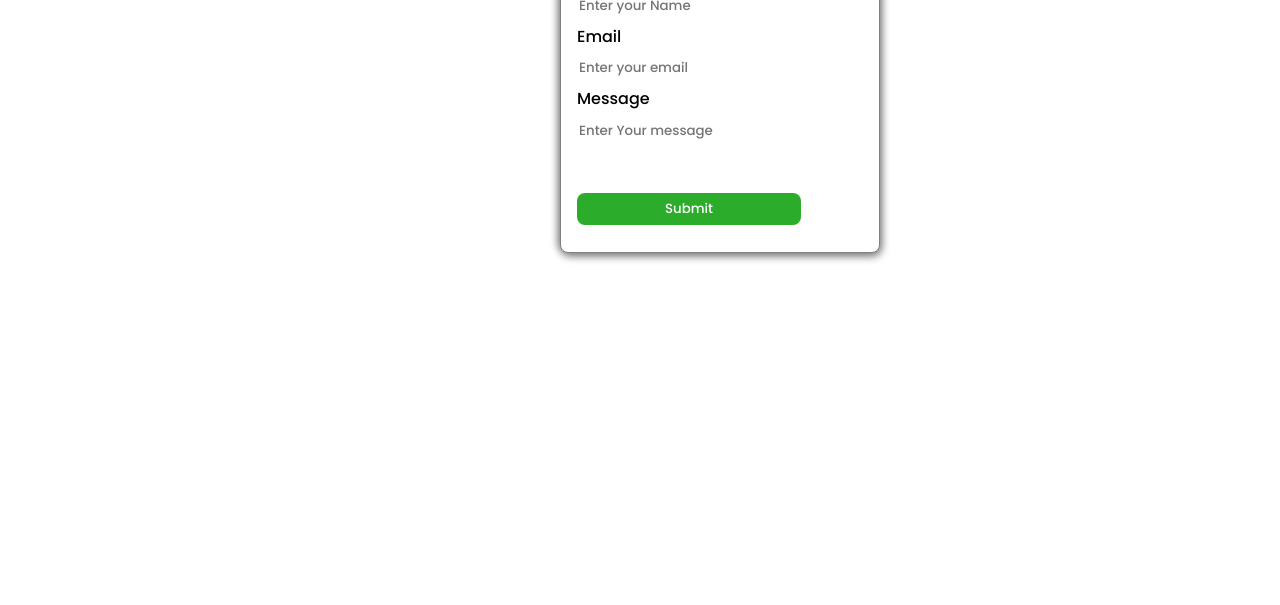
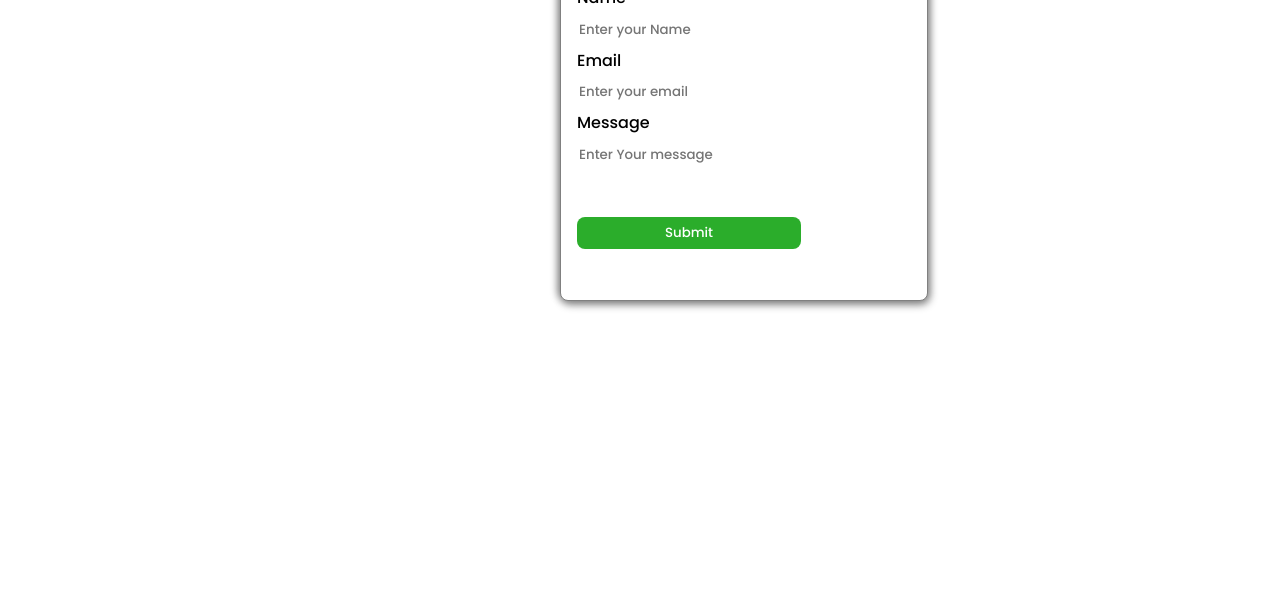
Before and after one commit to zeenatparween/Contact-project, a plain HTML site: page Index.html in a window 1280 px wide. Shown: the part 195-800 px from the top of the page. Drawn offline with Linux system fonts and the light colour scheme.

Commit message:
Update style.css

```diff
--- a/style.css
+++ b/style.css
@@ -30,8 +30,8 @@
     justify-content:center;
     margin-left: 35rem;
     padding-left:1rem;
-    width:20rem;
-    height:22rem;
+    width:23rem;
+    height:25rem;
     font-size: 1rem;
     line-height:1.9rem;
     display: flex;
```
